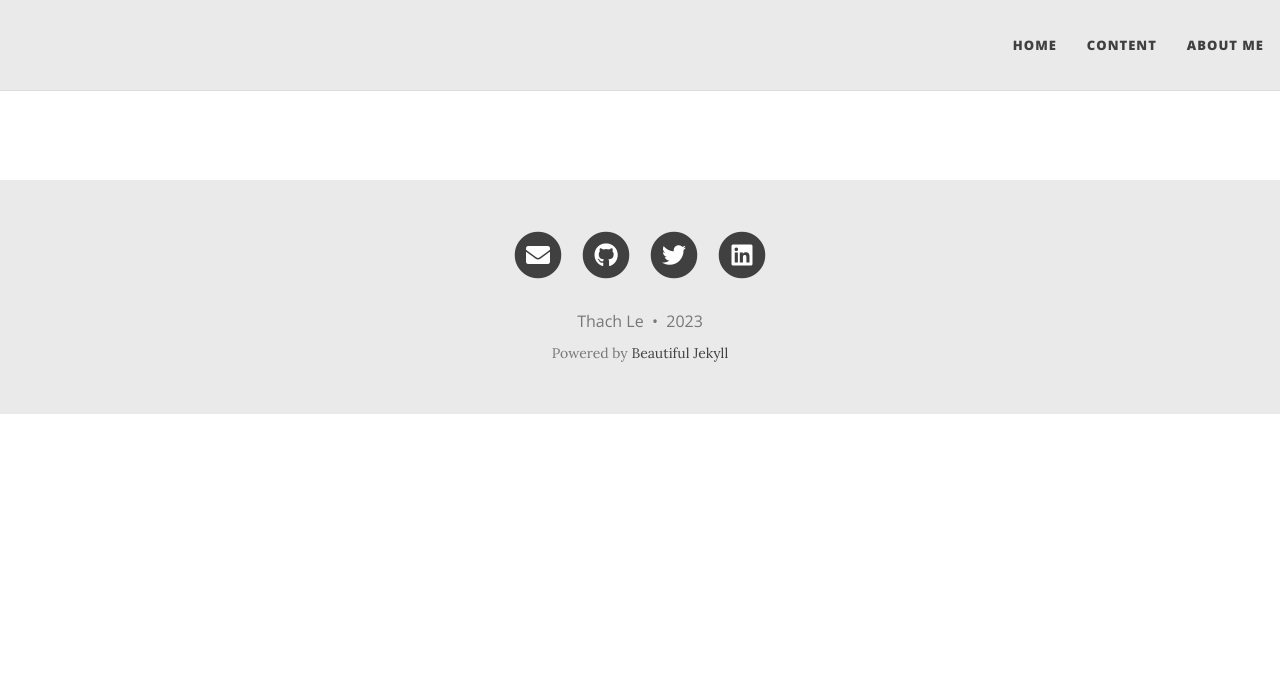
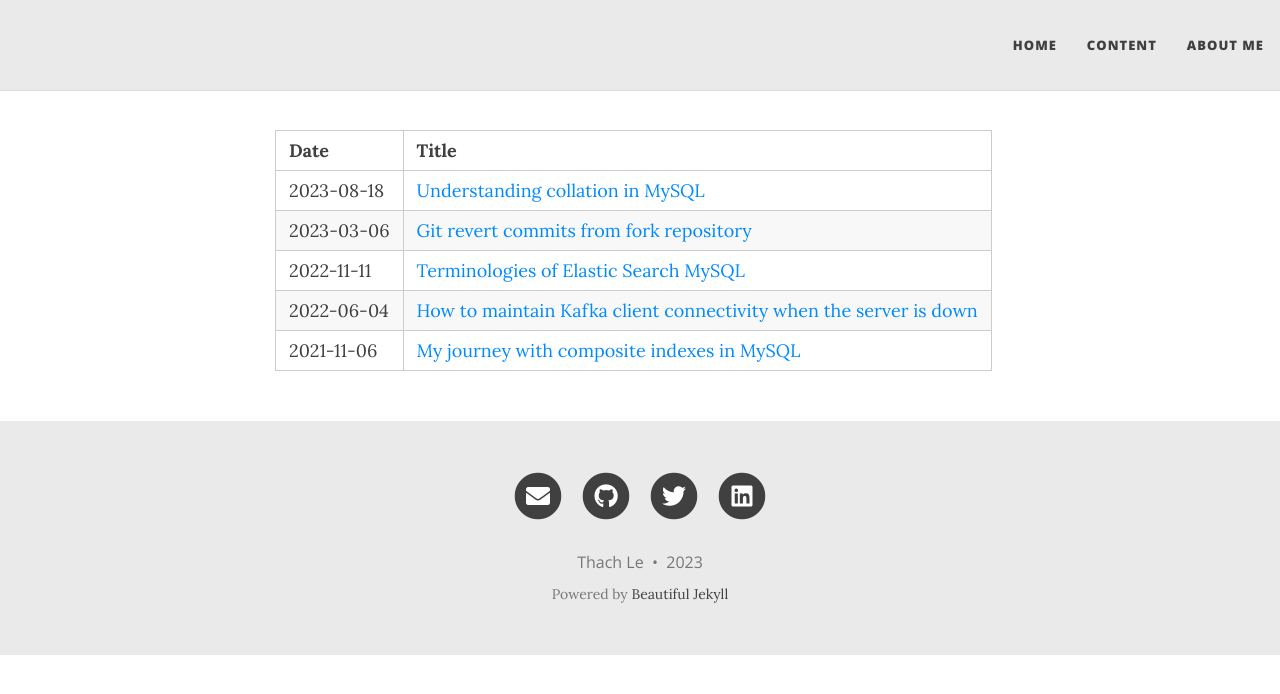
Before and after one commit to thachlp/thachlp.github.io, a Jekyll site: the page built from content.md, in a window 1280 px wide. Shown: the top 694 px of the page. Built offline with Jekyll 4.4.1, drawn with Linux system fonts in a browser that asks for light colours; nearby versions of some CDN libraries.

Commit message:
Add content.md

```diff
--- a/content.md
+++ b/content.md
@@ -1,3 +1,11 @@
 ---
 layout: page
 ---
+
+| Date       | Title                                                       |
+|------------|-------------------------------------------------------------|
+| 2023-08-18 | [Understanding collation in MySQL](https://thachlp.github.io/2023-08-18-understanding-collation-in-mysql/)                            |
+| 2023-03-06 | [Git revert commits from fork repository](https://thachlp.github.io/2023-03-06-git-revert-commit-fork-repository/)                     |
+| 2022-11-11 | [Terminologies of Elastic Search MySQL](https://thachlp.github.io/2022-11-11-sql-vs-elasticsearch/)                       |
+| 2022-06-04 | [How to maintain Kafka client connectivity when the server is down](https://thachlp.github.io/2022-06-04-how-maitain-kafka-client-connectivity-when-the-server-is-down/) |
+| 2021-11-06 | [My journey with composite indexes in MySQL](https://thachlp.github.io/2021-11-06-experience-with-composite-index-in-mysql/)
```
